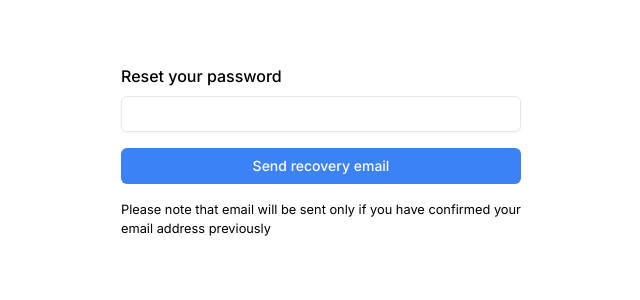
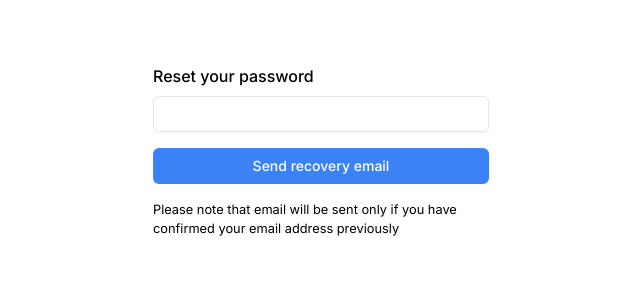
Before and after one commit to mateuszmanczak04/notecal, a Next.js app: page /auth/forgot-password in a window 1280 px wide. Shown: the top 300 px of the page, without its empty margins (319-959 px from the left). Built offline with nearby package versions, Linux system fonts and the light colour scheme; no server answers.

Commit message:
fix: add padding x to forgot password page

```diff
--- a/src/app/auth/forgot-password/page.tsx
+++ b/src/app/auth/forgot-password/page.tsx
@@ -52,7 +52,7 @@ const ForgotPasswordPage = () => {
 
 	return (
 		<form
-			className='mx-auto flex max-w-[400px] flex-col gap-4'
+			className='mx-auto flex max-w-[400px] flex-col gap-4 px-8'
 			onSubmit={handleSubmit}>
 			<div>
 				<label htmlFor='reset-password-input`'>
```
